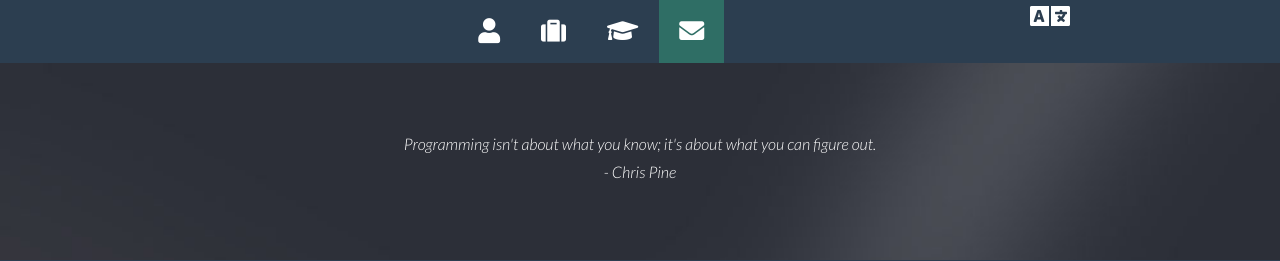
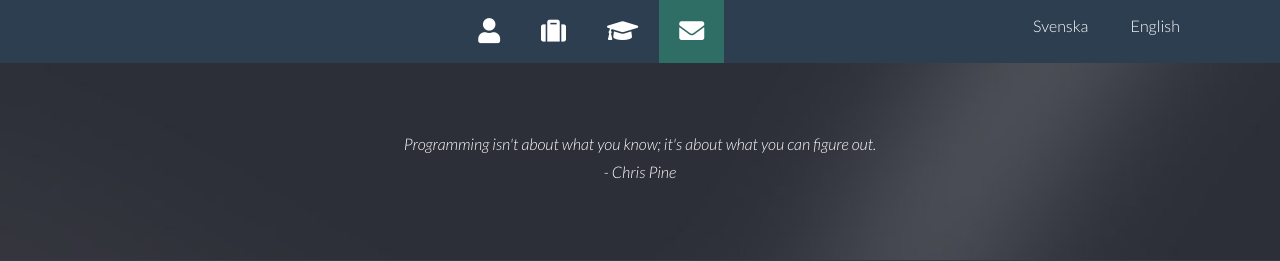
Before and after one commit to alienarex/annica_space, a PHP site: page / in a window 1280 px wide. Shown: the top 261 px of the page. Run offline with PHP 8.4, Linux system fonts and the light colour scheme; some libraries are stand-ins or nearby versions.

Commit message:
refactor the swiching between language function. Removed unused code.

```diff
--- a/annica.space/css/style.css
+++ b/annica.space/css/style.css
@@ -134,54 +134,12 @@ By default, top navigation bar uses "fixed" position
 #section-topbar i {
   font-size: 25px;
 }
-#lang-wrap {
-  display: flex;
-  flex-wrap: wrap;
+#lang {
+  margin-top: 1em;
+  color: #fff;
 }
-#language-control {
-  display: flex;
-  width: 100%;
-}
-#language-control i {
-  font-size: xx-large;
-}
-.lang-form {
-  padding: 0;
-  margin-left: 0;
-  width: 100%;
-  display: flex;
-}
-.lang-select {
-  -webkit-appearance: none;
-  /* -moz-appearance: none; */
-  /* text-indent: 1px; */
-  text-overflow: "";
-  overflow-y: auto;
-  scrollbar-width: none;
-  /* width: auto; */
-  height: 2em;
-  /* background: #2c3e50; */
-  background: #fff;
-  color: #000;
-  border: none;
-  border-radius: 0.3em;
-  text-align: center;
-  display: none;
-  position: absolute;
-}
-.lang-select option {
-  width: auto;
-  padding: 10px;
-}
-.lang-select[size] {
-  height: 2em;
-}
-.lang-select[size]:hover {
-  height: auto;
-}
-.lang-select option:hover {
-  background: rgb(230, 223, 223);
-  color: black;
+#lang .socials {
+  flex-wrap: nowrap;
 }
 /*---------------------------------------------------
 SECTION WRAPS
--- a/annica.space/index.php
+++ b/annica.space/index.php
@@ -55,19 +55,17 @@
                         </ul>
                         <!--/ uL#nav -->
                     </div>
+                    <div class="clear"></div>
                     <!-- /.dropdown -->
-                    <div class="clear"></div>
-                    <div id="lang-wrap">
-                        <a id="language-control">
-                            <i class="fa fa-language"></i>
-                        </a>
-                        <form class="lang-form col-md-1 col-md-offset-1" method="GET" action="">
-                            <select class="lang-select" name="lang" id="lang-select" onchange="this.form.submit()">
-                                <option value="sv" <?php if (isset($_GET['lang']) && $_GET['lang'] == 'sv') echo "selected='selected'" ?>>sv</option>
-                                <option value="en" <?php if (isset($_GET['lang']) && $_GET['lang'] == 'en') echo "selected='selected'" ?>>en</option>
-                                <!-- </i></a> -->
-                            </select>
-                        </form>
+                    <div id="lang">
+                        <ul class="socials d-flex">
+                            <li>
+                                <a href="?lang=sv">Svenska</a>
+                            </li>
+                            <li>
+                                <a href="?lang=en">English</a>
+                            </li>
+                        </ul>
                     </div>
                 </div>
                 <!--/.row -->
--- a/annica.space/js/main.js
+++ b/annica.space/js/main.js
@@ -22,17 +22,6 @@ jQuery(document).ready(function ($) {
         }
       }
     },
-    $("#language-control").on("click", function () {
-      $("#lang-select").slideToggle();
-      $("#lang-select").hover(
-        function () {
-          $(this).attr("size", jQuery("option").length);
-        },
-        function () {
-          $(this).attr("size", 1);
-        }
-      );
-    }),
     // Toggle for the read more function
     $(".readmore").click(function () {
       $("#readmore-icon").toggleClass("fas fa-chevron-down fas fa-chevron-up");
```
